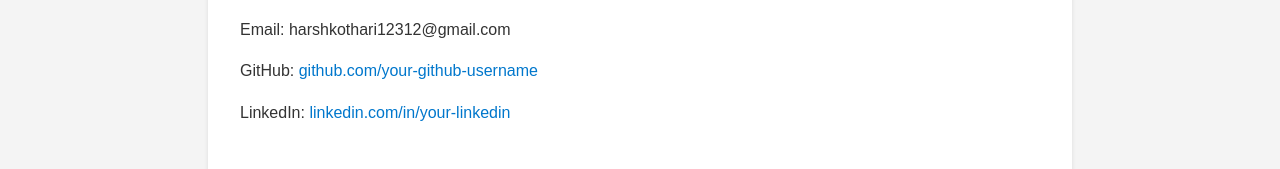
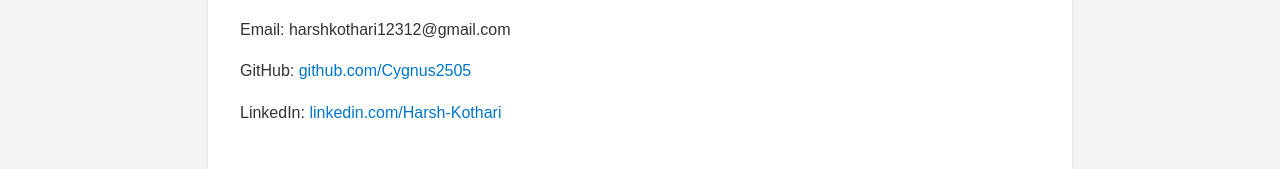
Before and after one commit to Cygnus2505/Cygnus2505.github.io, a plain HTML site: page index.html in a window 1280 px wide. Shown: the part 841-1010 px from the top of the page. Drawn offline with Linux system fonts and the light colour scheme.

Commit message:
Small  commit - Minor changes on  Portfolio website

```diff
--- a/index.html
+++ b/index.html
@@ -30,8 +30,8 @@
   <section id="contact">
     <h2>Contact</h2>
     <p>Email: harshkothari12312@gmail.com</p>
-    <p>GitHub: <a href="https://github.com/your-github-username" target="_blank">github.com/your-github-username</a></p>
-    <p>LinkedIn: <a href="https://linkedin.com/in/your-linkedin" target="_blank">linkedin.com/in/your-linkedin</a></p>
+    <p>GitHub: <a href="https://github.com/Cygnus2505" target="_blank">github.com/Cygnus2505</a></p>
+    <p>LinkedIn: <a href="https://www.linkedin.com/in/harsh-kothari-99b6a0196/" target="_blank">linkedin.com/Harsh-Kothari</a></p>
   </section>
 
   <footer>
```
